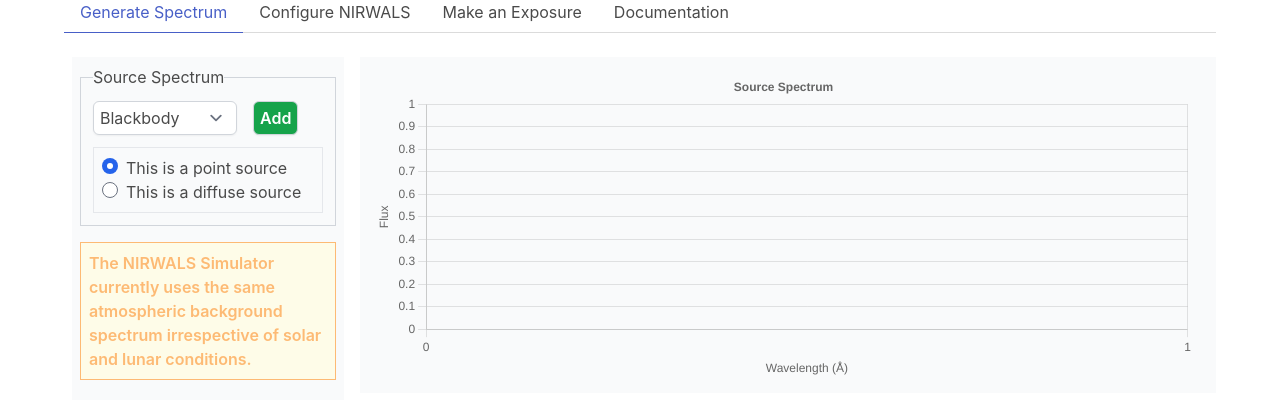
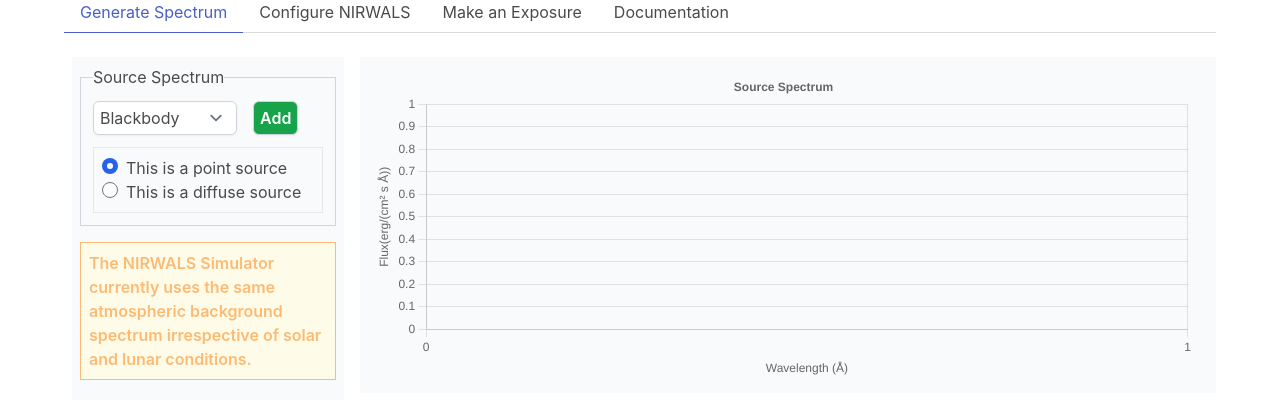
Before and after one commit to saltastroops/nir-simulator, a React (Vite) app in the folder frontend/: page / in a window 1280 px wide. Shown: the part 122-522 px from the top of the page. Built offline with nearby package versions, Linux system fonts and the light colour scheme.

Commit message:
units fix

```diff
--- a/frontend/src/components/spectrum/SpectrumGenerationTab.tsx
+++ b/frontend/src/components/spectrum/SpectrumGenerationTab.tsx
@@ -15,6 +15,8 @@ interface Props {
 
 export function SpectrumGenerationTab({ setup, updateSetup }: Props) {
   const { source, earth } = setup;
+  const fluxUnits =
+    source.type == "Point" ? "erg/(cm² s Å)" : "erg/(cm² s arcsec² Å)";
 
   const [sourceChartContent, setSourceChartContent] = useState<ChartContent>({
     chartData: {
@@ -23,7 +25,7 @@ export function SpectrumGenerationTab({ setup, updateSetup }: Props) {
       lineColor: "rgb(255, 0, 0)",
       options: defaultLinePlotOptions(
         "Wavelength (Å)",
-        "Flux",
+        `Flux(${fluxUnits})`,
         "Source Spectrum",
       ),
     },
@@ -68,8 +70,6 @@ export function SpectrumGenerationTab({ setup, updateSetup }: Props) {
       const spectraData = await spectra(setup);
       const sourceData = spectraData.source;
       const skyData = spectraData.sky;
-      const fluxUnits =
-        source.type == "Point" ? "erg/(cm² s Å)" : "erg/(cm² s arcsec² Å)";
 
       setSourceChartContent((previousChartContent) => {
         const updatedChartData = {
```
